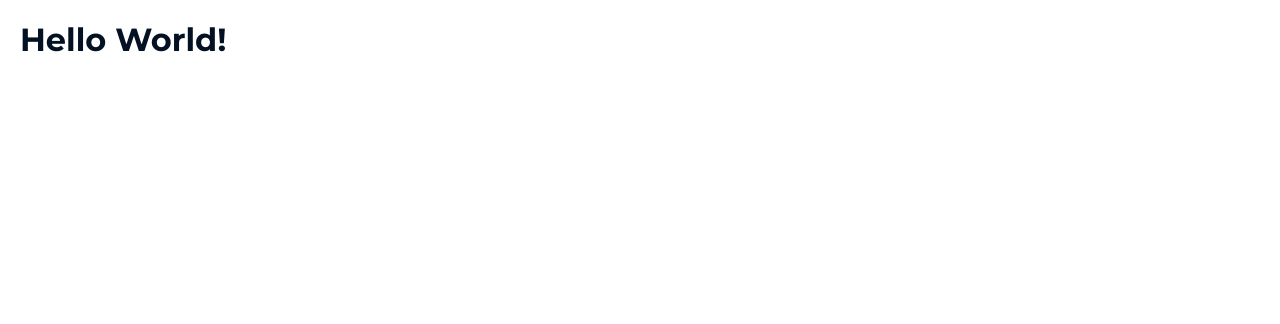
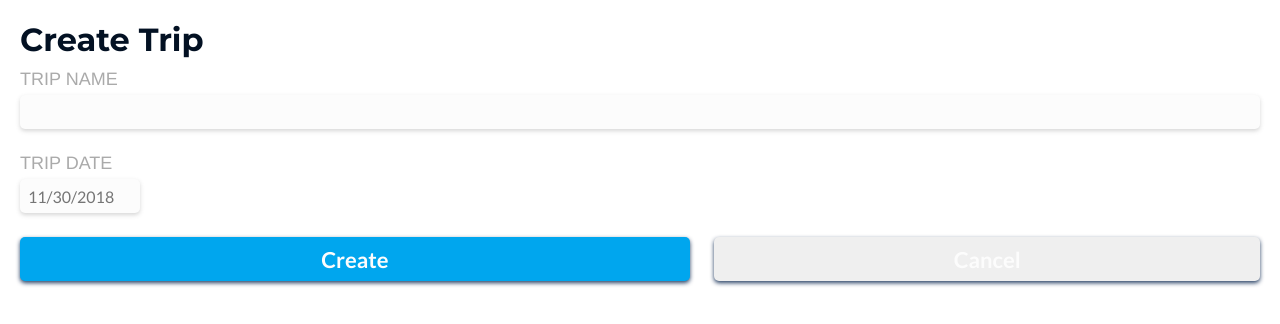
Before and after one commit to thenathanyang/tripify, a React app in the folder ui/: page / in a window 1280 px wide. Shown: the top 324 px of the page. Built offline with nearby package versions, Linux system fonts and the light colour scheme.

Commit message:
add Create Trip page

```diff
--- a/ui/src/components/button/style.scss
+++ b/ui/src/components/button/style.scss
@@ -10,6 +10,9 @@ button{
     font-size: 22px;
     font-weight: 800;
     text-align: center;
+    padding: 0px 8px;
+    // margin: 0px 10px 0px 10px;
+    box-sizing: border-box;
 }
 
 .green-button{
--- a/ui/src/main.jsx
+++ b/ui/src/main.jsx
@@ -10,6 +10,7 @@ import {render} from 'react-dom';
 import {store, history} from 'reducers';
 
 import Home from 'pages/home';
+import CreateTrip from 'pages/createTrip';
 
 class App extends React.Component {
 	render(){
@@ -17,7 +18,8 @@ class App extends React.Component {
 			<Provider store={store}>
 				<ConnectedRouter history={history}>
 					<Switch>
-						<Route path="/" component={Home}/>
+						<Route path="/" component={CreateTrip}/>
+						<Route path="/trip" component={CreateTrip}/>
 						<Redirect to="/"/>
 					</Switch>
 				</ConnectedRouter>
--- a/ui/src/main.scss
+++ b/ui/src/main.scss
@@ -45,6 +45,17 @@ p {
   line-height: 120%;
 }
 
+#create-button {
+  width: 54%;
+  margin-right: 2%;
+  display: inline-block;
+}
+
+#cancel-button {
+  width: 44%;
+  display: inline-block;
+}
+
 /** import component styles here */
 @import "components/icon/style.scss";
 @import "components/input/style.scss";
--- /dev/null
+++ b/ui/src/pages/createTrip.jsx
@@ -0,0 +1,37 @@
+import React from 'react';
+import Title from 'components/text/Title';
+import Section from 'components/section/Section';
+import TextInput from 'components/input/Text';
+import Button from 'components/button/Button';
+import DatePicker from 'components/input/DatePicker';
+
+export default class CreateTrip extends React.Component {
+  render() {
+    return (
+    <div>
+    <Title text="Create Trip" />
+    <Section title="TRIP NAME">
+        <TextInput name = "tripName"
+        onChange={(name, value) => console.log(name, value)}
+        />
+    </Section>
+
+    <Section title="TRIP DATE">
+    <DatePicker
+        name = "tripDate"
+        onChange={(name, value) => console.log(name, value)}
+    />
+    </Section>
+        <div className="buttons">
+            <div id="create-button">
+                <Button blue label="Create" />
+            </div>
+            <div id="cancel-button">
+                <Button gray label="Cancel"/>
+            </div>
+        </div>
+
+    </div>
+    );
+  }
+}
```
